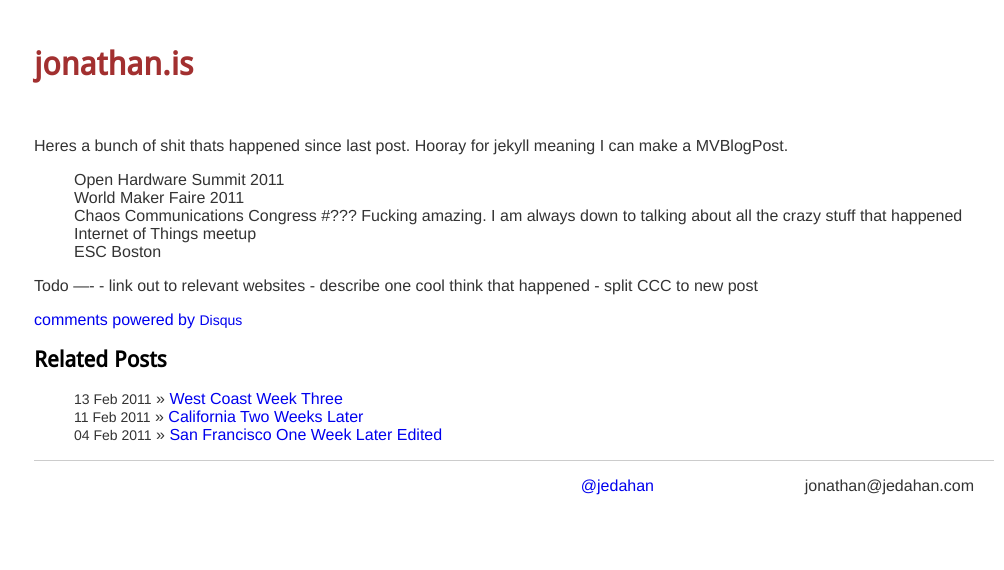
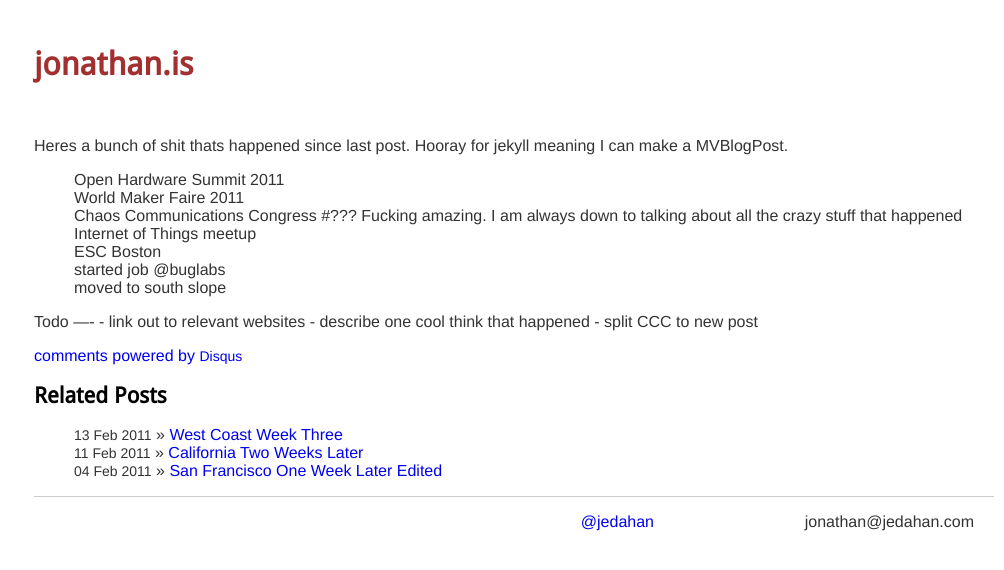
Before and after one commit to jedahan/jedahan.github.com, a Jekyll site: the page built from _posts/2011-10-18-things-done-since-last-post.md, in a window 1280 px wide. Shown: the top 570 px of the page, without its empty margins (126-1130 px from the left). Built offline with Jekyll 4.4.1, drawn with Linux system fonts in a browser that asks for light colours; comment, search, counter and statistics services are not loaded.

Commit message:
added non-convention stuff

```diff
--- a/_posts/2011-10-18-things-done-since-last-post.md
+++ b/_posts/2011-10-18-things-done-since-last-post.md
@@ -10,6 +10,8 @@ layout: post
     Fucking amazing. I am always down to talking about all the crazy stuff that happened
   - Internet of Things meetup
   - ESC Boston
+  - started job @buglabs
+  - moved to south slope
 
   Todo
   ----
```
